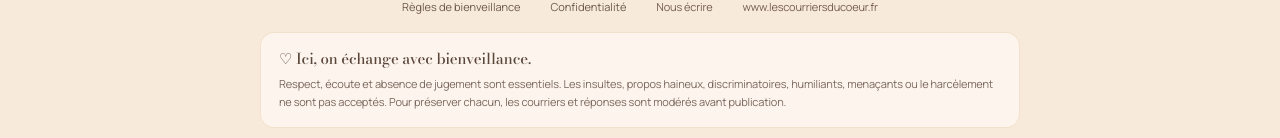
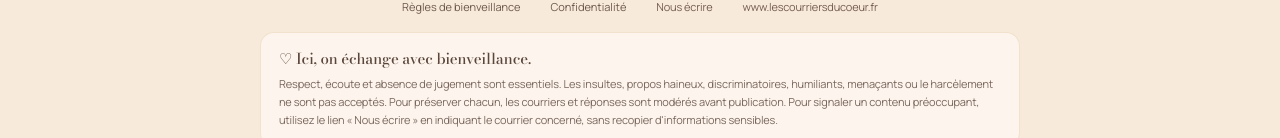
Before and after one commit to njyw4z5df6-debug/les-courriers-du-coeur, a React (Vite) app: page / in a window 1280 px wide. Both pictures are taken after a click on the button "Règles de bienveillance". Shown: the part 3507-3645 px from the top of the page. Built offline with nearby package versions, Linux system fonts and the light colour scheme; no server answers.

Commit message:
Clarify member content reporting and moderation policy

```diff
--- a/src/components/Footer.tsx
+++ b/src/components/Footer.tsx
@@ -18,7 +18,7 @@ export function Footer() {
       {info === 'bienveillance' && (
         <div className="footer-info">
           <strong>♡ Ici, on échange avec bienveillance.</strong>
-          <p>Respect, écoute et absence de jugement sont essentiels. Les insultes, propos haineux, discriminatoires, humiliants, menaçants ou le harcèlement ne sont pas acceptés. Pour préserver chacun, les courriers et réponses sont modérés avant publication.</p>
+          <p>Respect, écoute et absence de jugement sont essentiels. Les insultes, propos haineux, discriminatoires, humiliants, menaçants ou le harcèlement ne sont pas acceptés. Pour préserver chacun, les courriers et réponses sont modérés avant publication. Pour signaler un contenu préoccupant, utilisez le lien « Nous écrire » en indiquant le courrier concerné, sans recopier d'informations sensibles.</p>
         </div>
       )}
 
```
